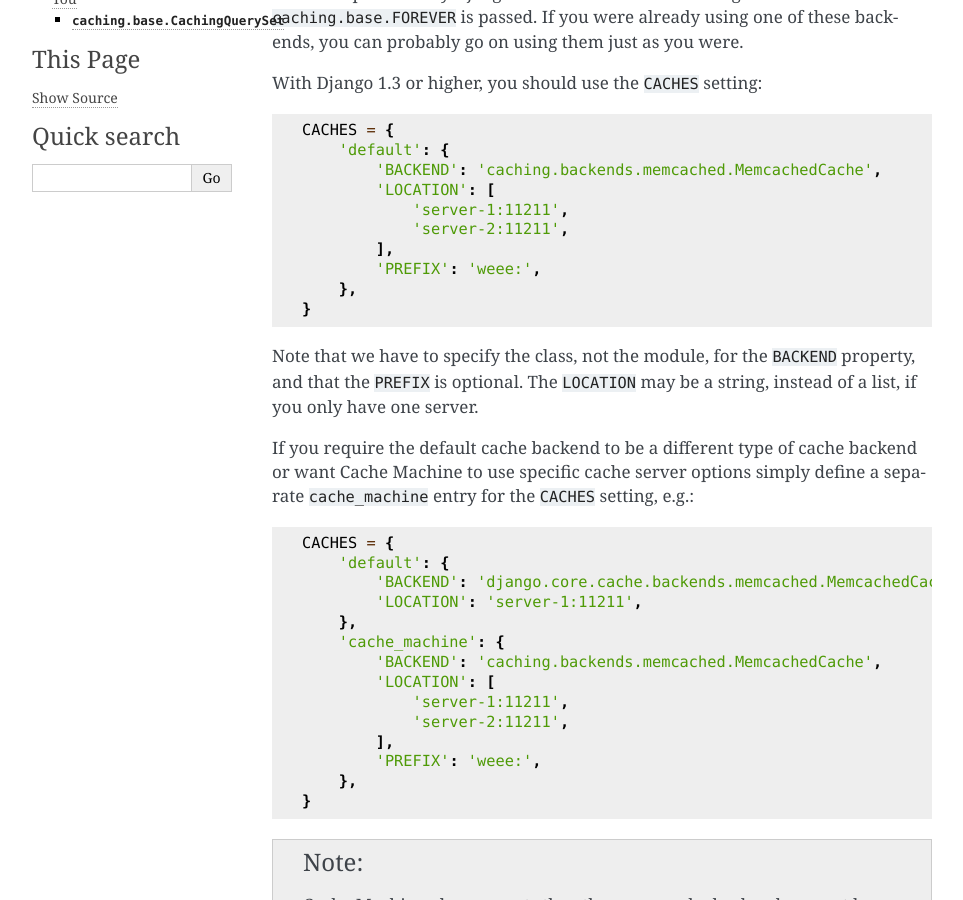
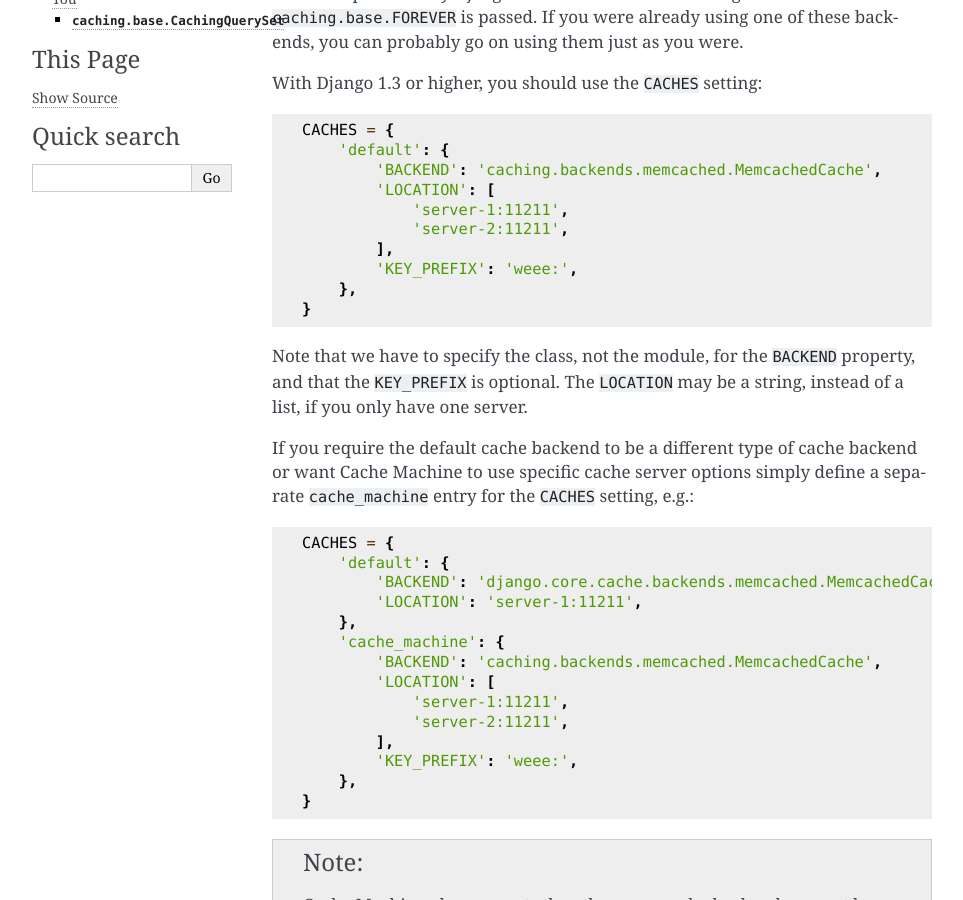
Before and after one commit to django-cache-machine/django-cache-machine, a Sphinx documentation site: the page built from docs/index.rst, in a window 1280 px wide and 900 px high, scrolled down 358 px. Shown: the whole window, without its empty margins (148-1111 px from the left). Built offline with Sphinx 7.4.7, drawn with Linux system fonts in a browser that asks for light colours.

Commit message:
Correct references to Django's KEY_PREFIX setting.

```diff
--- a/docs/index.rst
+++ b/docs/index.rst
@@ -29,12 +29,12 @@ With Django 1.3 or higher, you should use the ``CACHES`` setting::
                 'server-1:11211',
                 'server-2:11211',
             ],
-            'PREFIX': 'weee:',
+            'KEY_PREFIX': 'weee:',
         },
     }
 
 Note that we have to specify the class, not the module, for the ``BACKEND``
-property, and that the ``PREFIX`` is optional. The ``LOCATION`` may be a
+property, and that the ``KEY_PREFIX`` is optional. The ``LOCATION`` may be a
 string, instead of a list, if you only have one server.
 
 If you require the default cache backend to be a different type of
@@ -53,7 +53,7 @@ options simply define a separate ``cache_machine`` entry for the
                 'server-1:11211',
                 'server-2:11211',
             ],
-            'PREFIX': 'weee:',
+            'KEY_PREFIX': 'weee:',
         },
     }
 
```
